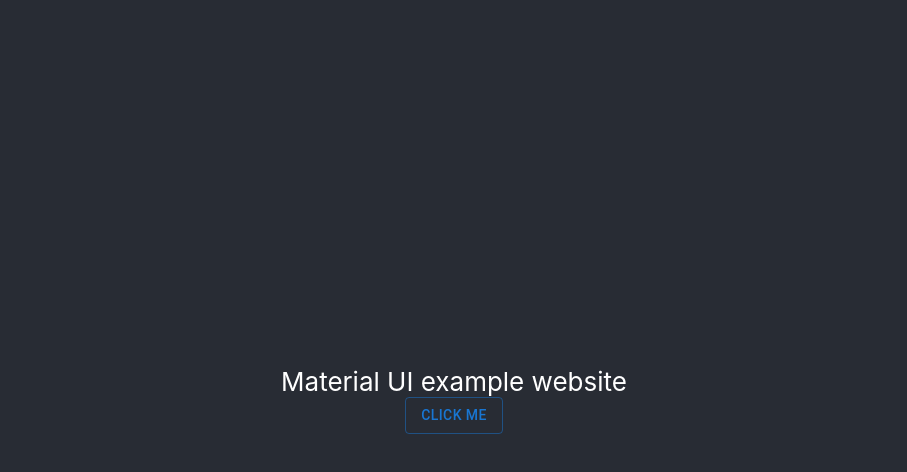
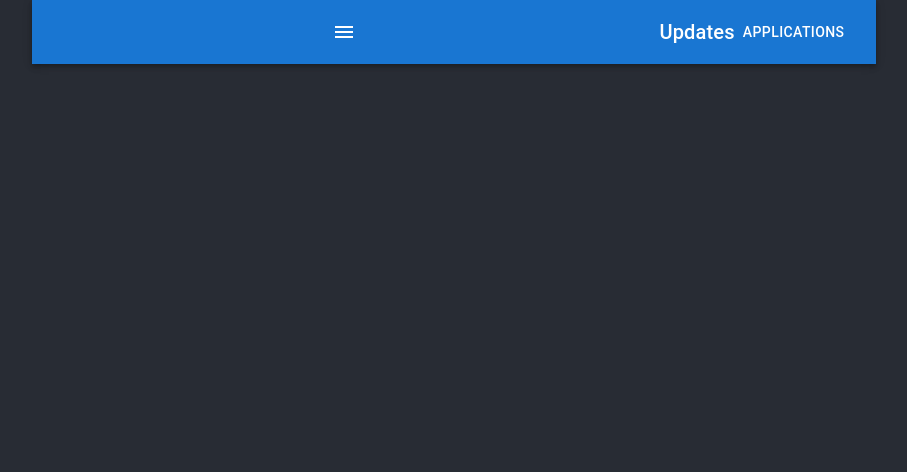
Before and after one commit to dnlstronge/materialuiexample, a React (Create React App) app: page / in a window 1280 px wide. Shown: the top 472 px of the page, without its empty margins (186-1093 px from the left). Built offline with nearby package versions, Linux system fonts and the light colour scheme.

Commit message:
[x] edit length, add toolbar

```diff
--- a/src/App.js
+++ b/src/App.js
@@ -1,16 +1,15 @@
 import logo from './logo.svg';
 import './App.css';
 import Button from "@mui/material/Button"
+import Nav from './components/Nav/Nav';
 
 function App() {
   return (
     <div className="App">
       <header className="App-header">
-        <span>Material UI example website</span>
 
-        <div>
-          <Button variant="outlined">Click Me</Button>
-        </div>
+        <Nav/>
+
       </header>
     </div>
   );
--- /dev/null
+++ b/src/components/Nav/Nav.js
@@ -0,0 +1,33 @@
+import * as React from 'react';
+import AppBar from '@mui/material/AppBar';
+import Box from '@mui/material/Box';
+import Toolbar from '@mui/material/Toolbar';
+import Typography from '@mui/material/Typography';
+import Button from '@mui/material/Button';
+import IconButton from '@mui/material/IconButton';
+import MenuIcon from '@mui/icons-material/Menu';
+
+export default function Nav() {
+  return (
+    <Box sx={{ flexGrow: 1 }}>
+      <AppBar position="static">
+        <Toolbar>
+          <IconButton
+            size="large"
+            edge="start"
+            color="inherit"
+            aria-label="menu"
+            sx={{ mr: 2,
+                width: 600 }}
+          >
+            <MenuIcon />
+          </IconButton>
+          <Typography variant="h6" component="div" sx={{ flexGrow: 3 }}>
+            Updates
+          </Typography>
+          <Button color="inherit">Applications</Button>
+        </Toolbar>
+      </AppBar>
+    </Box>
+  );
+}
```
